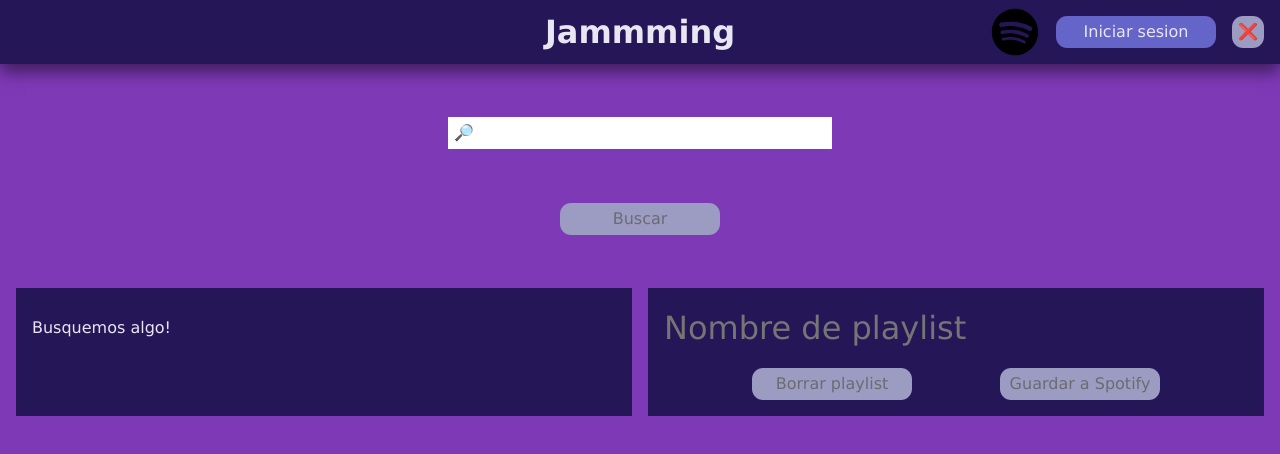
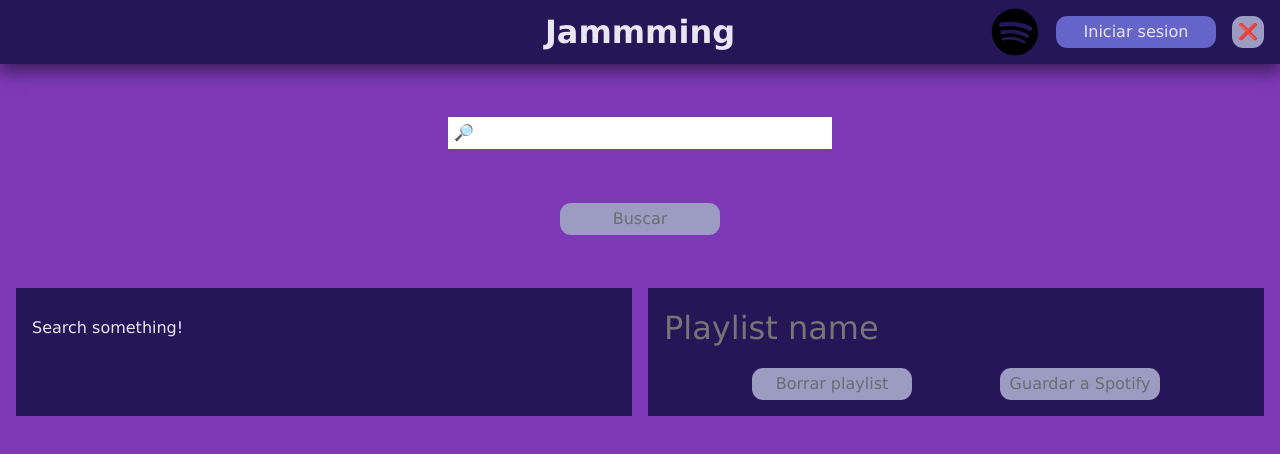
Before and after one commit to sebapereira111/Jammming, a React (Vite) app: page / in a window 1280 px wide. Shown: the top 454 px of the page. Built offline with nearby package versions, Linux system fonts and the light colour scheme.

Commit message:
Actualiza los placeholders en los componentes Playlist y SearchResults para mejorar la claridad del texto.

```diff
--- a/src/components/Playlist/Playlist.jsx
+++ b/src/components/Playlist/Playlist.jsx
@@ -50,7 +50,7 @@ function Playlist({ listaDeMusicas, setListaDeMusicas, tokens, setTokens }) {
                             className='playlist-nombre-texto'
                             type='text'
                             value={nombrePlaylist}
-                            placeholder='Nombre de playlist'
+                            placeholder='Playlist name'
                             onChange={handleChangeNombrePlaylist}
                         />
                         <button type='button' className={nombrePlaylist ? "playlist-boton-x-nombre" : "playlist-boton-x-nombre playlist-boton-x-nombre-oculto"} onClick={handleBorrarNombrePlaylist}>❌</button>
--- a/src/components/SearchResults/SearchResults.jsx
+++ b/src/components/SearchResults/SearchResults.jsx
@@ -57,7 +57,7 @@ function SearchResults({ listaDeResultados, setListaDeResultados, setListaDeMusi
                         <h2>Resultados para {listaDeResultados.query}</h2>
                         <button className='searchresults-boton-x' onClick={handleBorrar}>❌</button>
                     </>
-                    : <p>Busquemos algo!</p>} {/* Las instrucciones se pueden mejorar */}
+                    : <p>Search something!</p>} {/* Las instrucciones se pueden mejorar */}
                 </div>
                 <div className='searchresults-lista'>
                     {listaDeResultados.tracks.map((item, index) => (<Track key={item.id + index} index={index} musica={item} boton={"+"} setListaDeMusicas={setListaDeMusicas}/>))}
```
